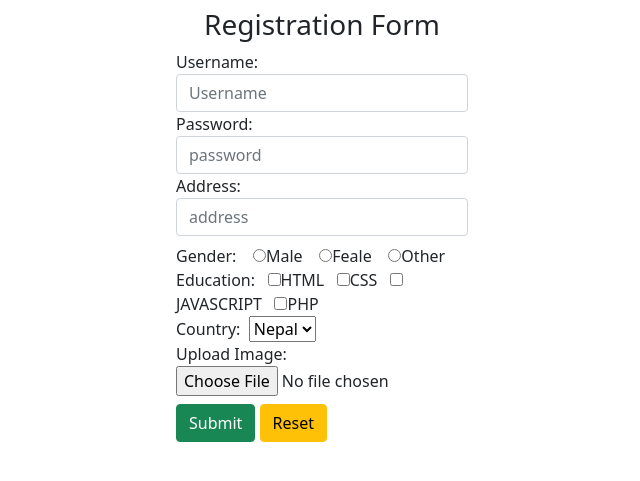
After one commit to rabikrishnayadav/phpWebProject, a PHP site: page /register.php in a window 1280 px wide. The commit adds this page. Shown: the top 481 px of the page, without its empty margins (318-958 px from the left). Run offline with PHP 8.4, Linux system fonts and the light colour scheme.

Commit message:
registration form add

```diff
--- a/index.php
+++ b/index.php
@@ -1,4 +1,4 @@
 <?php
 include('links.php');
 ?>
-<h1 class="bg-danger">Welcome</h1>
+<h1 class="bg-primary text-center p-1">Complete WebSite in PHP</h1>
--- /dev/null
+++ b/register.php
@@ -0,0 +1,48 @@
+<?php include('links.php'); ?>
+<div class="container w-50">
+	<form method="post" action="#" enctype="multipart/data-type">
+		<div class="m-auto p-2 w-50">
+			<h3 class="text-center font-weight-bold">Registration Form</h3>
+			<div class="form-group">
+			<label for="username">Username:</label>
+			<input type="text" name="username" placeholder="Username" class="form-control" required>
+			</div>
+			<div class="form-group">
+			<label for="password">Password:</label>
+			<input type="password" name="password" placeholder="password" class="form-control" required>
+			</div>
+			<div class="form-group">
+			<label for="address">Address:</label>
+			<input type="text" name="address" placeholder="address" class="form-control" required>
+			</div>
+			<div class="form-group pt-2">
+			Gender: &nbsp;&nbsp;
+			<input type="radio" name="gender">Male &nbsp;&nbsp;
+			<input type="radio" name="gender">Feale &nbsp;&nbsp;
+			<input type="radio" name="gender">Other &nbsp;&nbsp;
+			</div>
+			<div class="form-group">
+				Education: &nbsp;
+				<input type="checkbox" name="html">HTML &nbsp;
+				<input type="checkbox" name="html">CSS &nbsp;
+				<input type="checkbox" name="html">JAVASCRIPT &nbsp;
+				<input type="checkbox" name="html">PHP &nbsp;
+			</div>
+			<div class="form-group">
+				Country:&nbsp;
+				<select>
+					<option>Nepal</option>
+					<option>India</option>
+				</select>
+			</div>
+			<div class="form-group">
+				Upload Image: &nbsp;
+				<input type="file" name="photo">
+			</div>
+			<div class="form-group pt-2">
+				<input type="submit" name="submit" value="Submit" class="btn btn-success">
+				<input type="reset" name="reset" value="Reset" class="btn btn-warning">
+			</div>
+		</div>
+	</form>
+</div>
```
